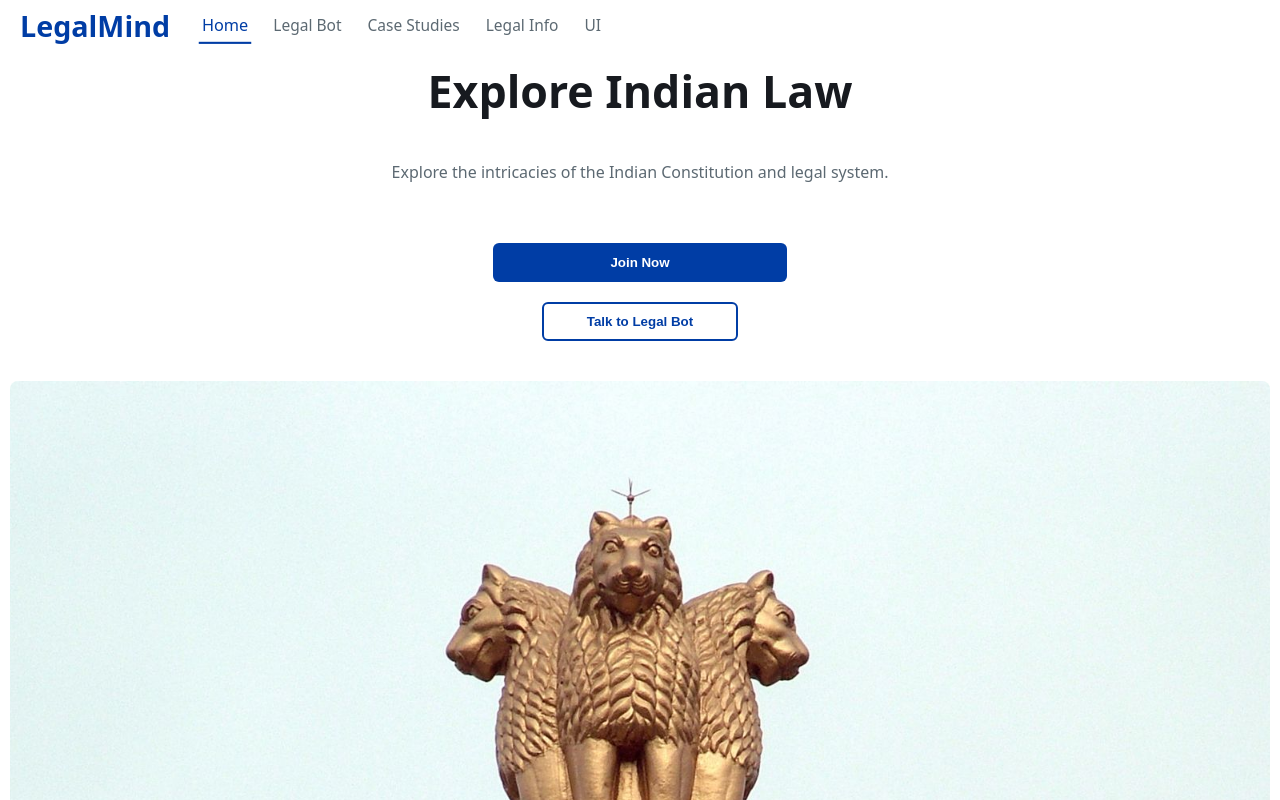
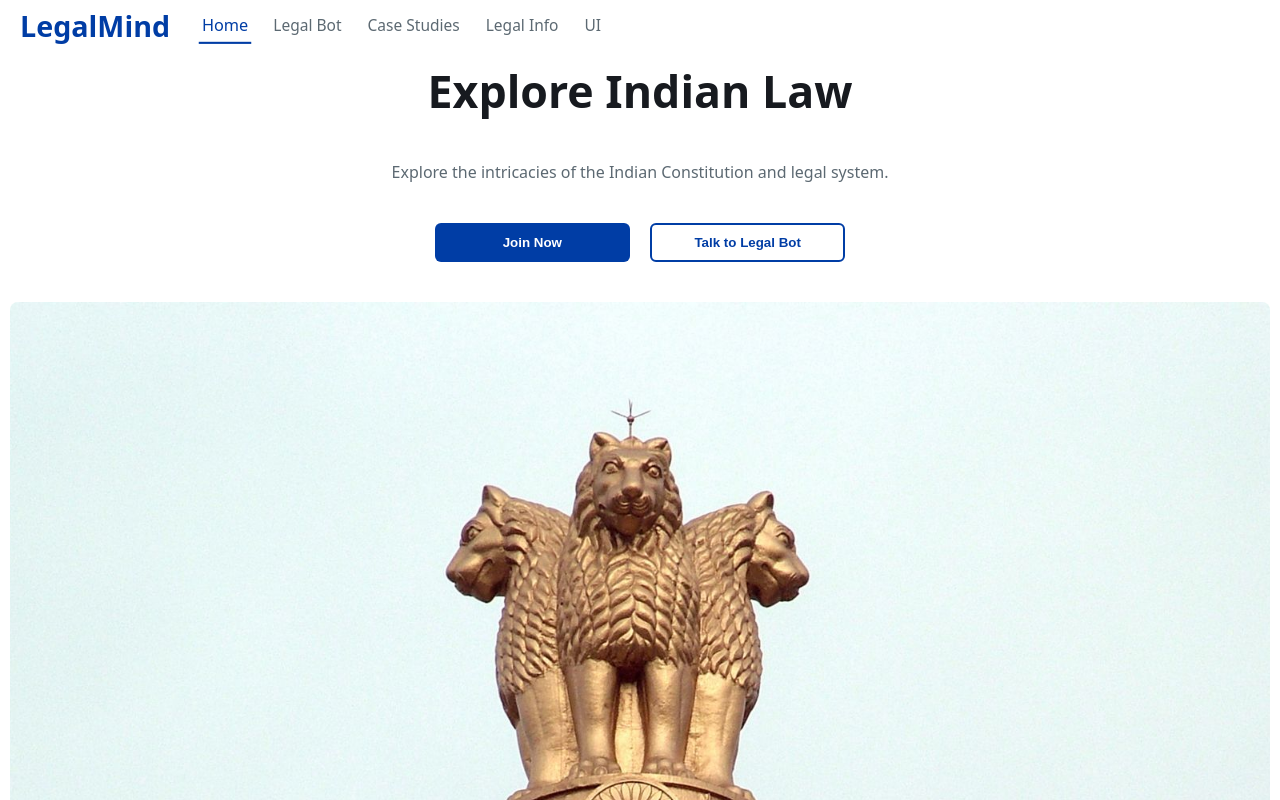
Before and after one commit to Nandan-Yadav/LegalMind, a React (Vite) app in the folder frontend/: page / in a window 1280 px wide. Shown: the top 800 px of the page. Built offline with nearby package versions, Linux system fonts and the light colour scheme; no server answers.

Commit message:
style: refine button layout in Home.css; adjust alignment and remove unnecessary styles

```diff
--- a/frontend/src/styles/Home.css
+++ b/frontend/src/styles/Home.css
@@ -12,21 +12,20 @@
 }
 
 .home-btns{
+  width:  100%;
   display: flex;
   justify-content: center;
+  align-items: center;
   flex-wrap: wrap;
   gap: 20px;
-  margin-top: 20px;
-  border-color: tomato;
 }
 
+.home-section > .home-btns > .btn{
+  width: clamp(11.25rem, 10.929rem + 1.6vw, 12.5rem);
+}
 
 .home-img {
   max-width: 100%;
   height: auto;
   border-radius: 8px;
 }
-
-.home-btns .btn{
-  width: clamp(11.25rem, 10.929rem + 1.6vw, 12.5rem);
-}
```
